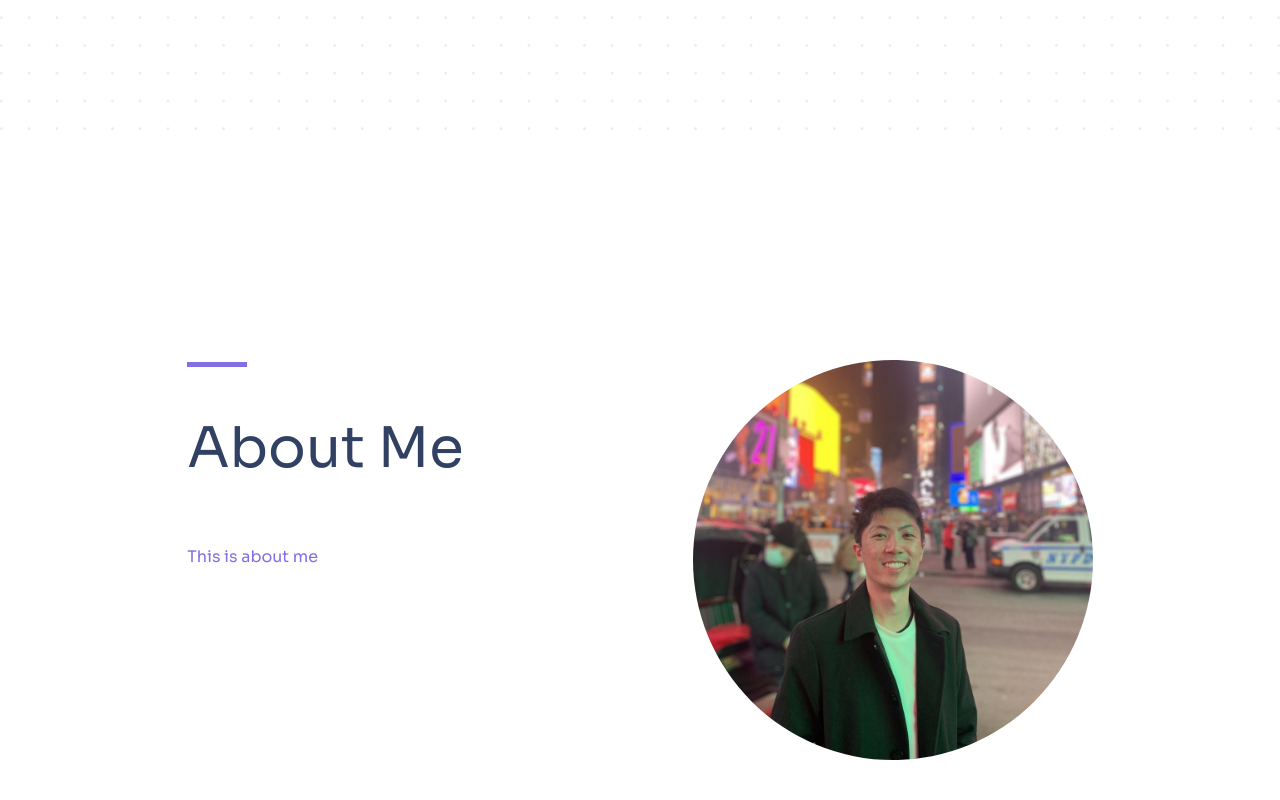
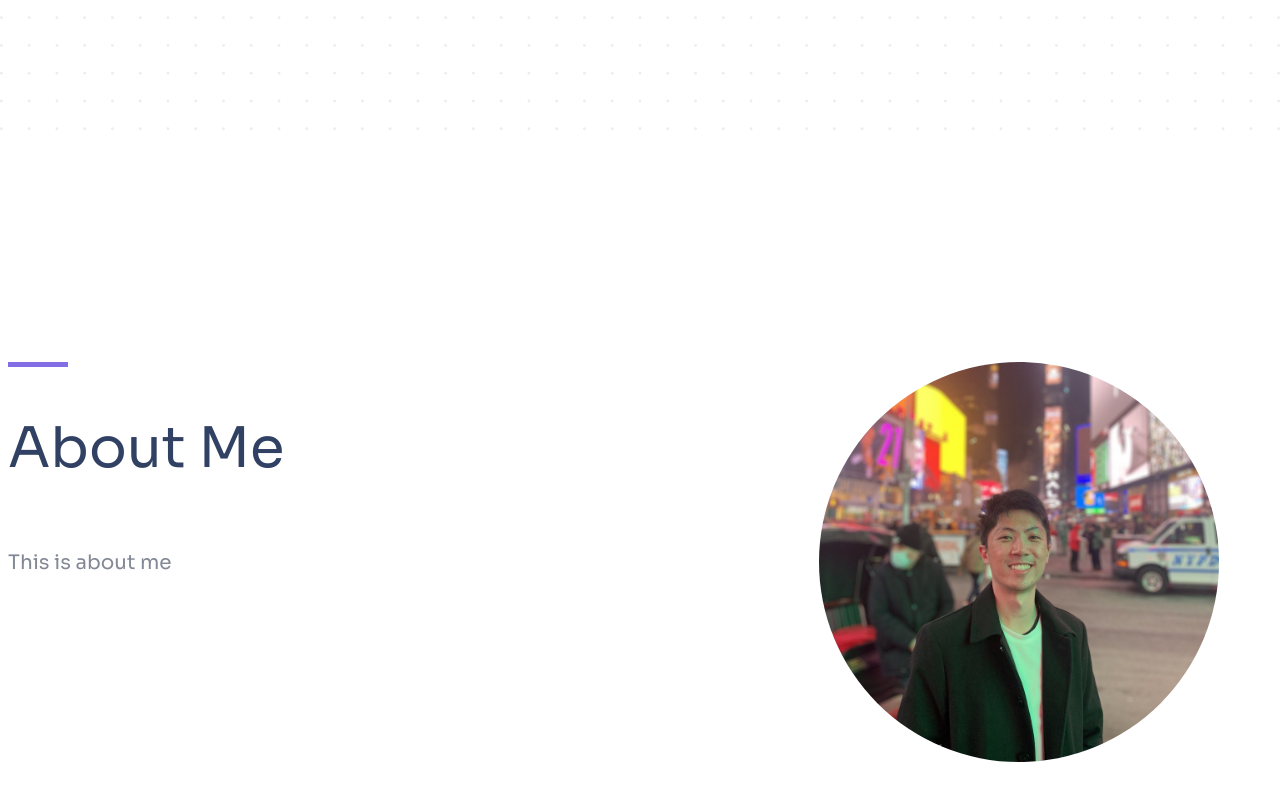
Before and after one commit to Ziyang-98/my-website-2.0, a React (Create React App) app: page / in a window 1280 px wide. Shown: the part 646-1446 px from the top of the page. Built offline with nearby package versions, Linux system fonts and the light colour scheme.

Commit message:
feat: implement moving avatar

```diff
--- a/src/styles/theme.scss
+++ b/src/styles/theme.scss
@@ -3,7 +3,7 @@ $primary-foreground-light: #ffffff;
 $secondary-light: #9281f3;
 $secondary-foreground-light: #333333;
 $text-light: #314163;
-$subtext-light: #a0acc3;
+$subtext-light: #828894;
 $background-light: #ffffff;
 $background-secondary-light: #ededef;
 
--- /dev/null
+++ b/src/views/about/hooks/use-tilting-avatar.js
@@ -0,0 +1,24 @@
+import { useEffect } from "react";
+
+export function useTiltingAvatar() {
+  useEffect(() => {
+    const avatar = document.getElementById("avatar");
+    const avatarHolder = document.getElementById("avatarHolder");
+
+    avatarHolder.addEventListener("mousemove", (e) => {
+      const { clientX, clientY } = e;
+      const rect = avatarHolder.getBoundingClientRect();
+      const centerX = rect.left + rect.width / 2;
+      const centerY = rect.top + rect.height / 2;
+
+      const angleX = ((clientY - centerY) / (rect.height / 2)) * 30;
+      const angleY = ((centerX - clientX) / (rect.width / 2)) * 30;
+
+      avatar.style.transform = `rotateX(${angleX}deg) rotateY(${angleY}deg) scale(1.1)`;
+    });
+
+    avatarHolder.addEventListener("mouseout", () => {
+      avatar.style.transform = "rotateX(0) rotateY(0) scale(1)";
+    });
+  }, []);
+}
--- a/src/views/about/index.js
+++ b/src/views/about/index.js
@@ -1,8 +1,11 @@
 import React from "react";
 import styles from "./index.module.scss";
 import dp from "assets/images/dp.jpg";
+import { useTiltingAvatar } from "./hooks/use-tilting-avatar";
 
 export default function About({ aboutSectionRef }) {
+  useTiltingAvatar();
+
   return (
     <div
       ref={aboutSectionRef}
@@ -12,10 +15,10 @@ export default function About({ aboutSectionRef }) {
       <div className={styles.aboutMeHolder}>
         <div className={styles.divider}></div>
         <h2 className={styles.title}>About Me</h2>
-        <p>This is about me</p>
+        <p className={styles.aboutMe}>This is about me</p>
       </div>
-      <div className={styles.avatarHolder}>
-        <img src={dp} alt="Avatar" className={styles.avatar} />
+      <div id="avatarHolder" className={styles.avatarHolder}>
+        <img src={dp} id="avatar" alt="Avatar" className={styles.avatar} />
       </div>
     </div>
   );
--- a/src/views/about/index.module.scss
+++ b/src/views/about/index.module.scss
@@ -5,14 +5,15 @@
   flex-direction: row;
   justify-content: center;
   align-items: center;
-  width: 80%;
+  width: 100%;
+  max-width: 80rem;
   height: 100vh;
 }
 
 .aboutMeHolder {
   display: flex;
   flex-direction: column;
-  width: 50%;
+  width: 60%;
   height: 50%;
 }
 
@@ -28,17 +29,26 @@
   color: $text-light;
 }
 
-.imageHolder {
+.aboutMe {
+  font-weight: 400;
+  font-size: 1.25em;
+  color: $subtext-light;
+}
+
+.avatarHolder {
   display: flex;
   justify-content: center;
   align-items: center;
-  width: 50%;
-  height: 100%;
+  width: 40%;
+  height: 50%;
+  perspective: 120rem;
 }
 
 .avatar {
-  width: 400px; /* Adjust the size as needed */
-  height: 400px; /* Adjust the size as needed */
-  border-radius: 50%; /* Makes the image circular */
-  object-fit: cover; /* Ensures the image covers the entire circle */
+  width: 400px;
+  height: 400px;
+  border-radius: 50%;
+  object-fit: cover;
+  transform-origin: center center;
+  transition: transform 200ms ease-out;
 }
--- a/src/views/home/index.js
+++ b/src/views/home/index.js
@@ -11,10 +11,10 @@ export default function Home({ scrollIntoAboutSection }) {
 
   return (
     <div className={styles.homeSection}>
-      <text className={styles.name}>LIM ZI YANG</text>
+      <span className={styles.name}>LIM ZI YANG</span>
       <h1 className={styles.title}>Welcome</h1>
       <button onClick={handleScrollToAbout} className={styles.button}>
-        <text>Click Me!</text>
+        Click Me!
       </button>
     </div>
   );
```
